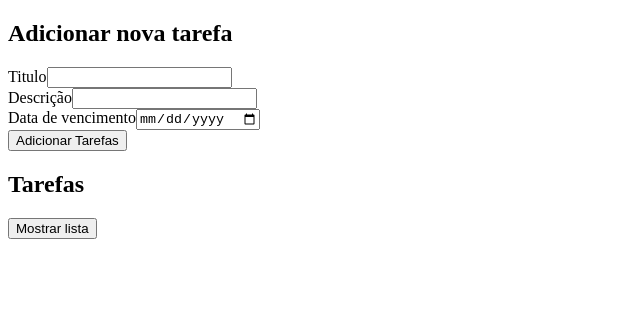
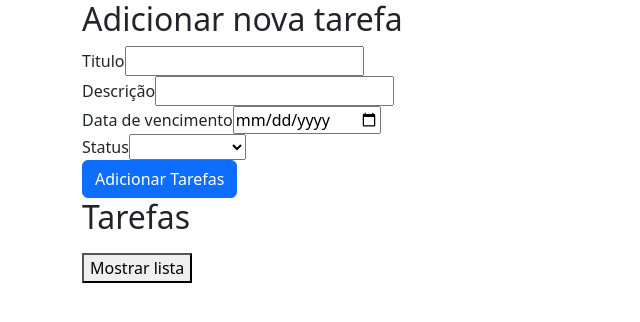
Before and after one commit to FlavioMattosDev/angularToDoList, an Angular app: page / in a window 1280 px wide. Shown: the top 322 px of the page, without its empty margins (0-640 px from the left). Built offline with nearby package versions, Linux system fonts and the light colour scheme.

Commit message:
aula 04 - final

```diff
--- a/package.json
+++ b/package.json
@@ -18,6 +18,8 @@
     "@angular/platform-browser": "^16.2.0",
     "@angular/platform-browser-dynamic": "^16.2.0",
     "@angular/router": "^16.2.0",
+    "bootstrap": "^5.2.3",
+    "ngx-bootstrap": "^11.0.2",
     "rxjs": "~7.8.0",
     "tslib": "^2.3.0",
     "zone.js": "~0.13.0"
--- a/src/app/app.component.html
+++ b/src/app/app.component.html
@@ -1,3 +1,4 @@
+<div class="container">
   <app-task-form (addTask)="onAddTask($event)"></app-task-form>
   <app-task-list
     [tasks]="listTask"
@@ -12,3 +13,4 @@
       ></app-task-detail>
     </div>
   </div>
+</div>
--- a/src/app/app.module.ts
+++ b/src/app/app.module.ts
@@ -8,6 +8,7 @@ import { FormsModule } from '@angular/forms';
 import { TaskListComponent } from './components/task-list/task-list.component';
 import { CurrencyFormatPipe } from './pipes/currencyFormat.pipe';
 import { TaskDetailComponent } from './components/task-detail/task-detail.component';
+import { BrowserAnimationsModule } from '@angular/platform-browser/animations';
 
 @NgModule({
   declarations: [
@@ -20,7 +21,8 @@ import { TaskDetailComponent } from './components/task-detail/task-detail.compon
   imports: [
     BrowserModule,
     AppRoutingModule,
-    FormsModule
+    FormsModule,
+    BrowserAnimationsModule
   ],
   providers: [],
   bootstrap: [AppComponent]
--- a/src/app/components/task-detail/task-detail.component.html
+++ b/src/app/components/task-detail/task-detail.component.html
@@ -3,5 +3,6 @@
   <p> Título: {{task.title}}</p>
   <p>Descrição: {{task.description}}</p>
   <p>Data de Vencimento: {{task.date | date: 'dd/MM/yyyy'}}</p>
+  <p>Status: {{task.status}}</p>
   <button (click)="close()">Fechar</button>
 </div>
--- a/src/app/components/task-form/task-form.component.html
+++ b/src/app/components/task-form/task-form.component.html
@@ -15,6 +15,15 @@
       <input type="date" name="date" id="date" [(ngModel)]="newTask.date"/>
     </div>
 
-    <button type="submit">Adicionar Tarefas</button>
+    <div>
+      <label for="status">Status</label>
+      <select name="status" id="status" [(ngModel)]="newTask.status">
+        <option value="toDo">ToDo</option>
+        <option value="trabalhando">Trabalhando</option>
+        <option value="finalizado">Finalizado</option>
+      </select>
+    </div>
+
+    <button type="submit" class="btn btn-primary">Adicionar Tarefas</button>
   </form>
 </div>
--- a/src/app/models/task.model.ts
+++ b/src/app/models/task.model.ts
@@ -2,10 +2,12 @@ export class Task {
   title: string;
   description: string;
   date: string | Date;
+  status: string;
 
-  constructor(title = '', description = '', date = '') {
+  constructor(title = '', description = '', date = '', status = '') {
     this.title = title;
     this.description = description;
     this.date = date;
+    this.status = status;
   }
 }
--- a/src/styles.scss
+++ b/src/styles.scss
@@ -1 +1,7 @@
 /* You can add global styles to this file, and also import other style files */
+
+/* Importing Bootstrap SCSS file. */
+@import "./node_modules/bootstrap/scss/bootstrap";
+
+/* Importing Datepicker SCSS file. */
+@import "node_modules/ngx-bootstrap/datepicker/bs-datepicker";
```
Also changed, not shown: 2 other files (tests, documents, lock files or other folders). Lines whose indentation alone changed are shown as unchanged.
